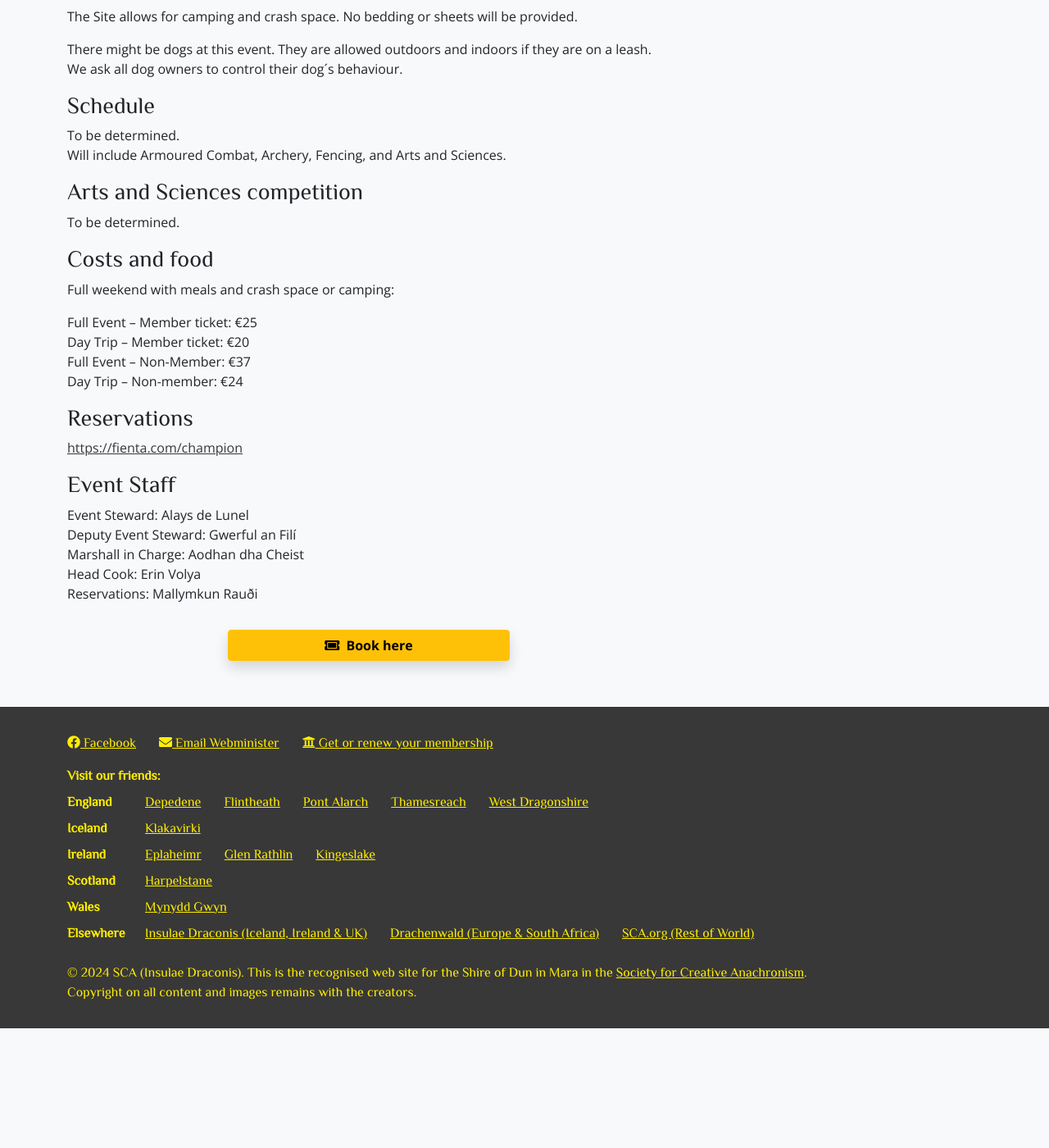
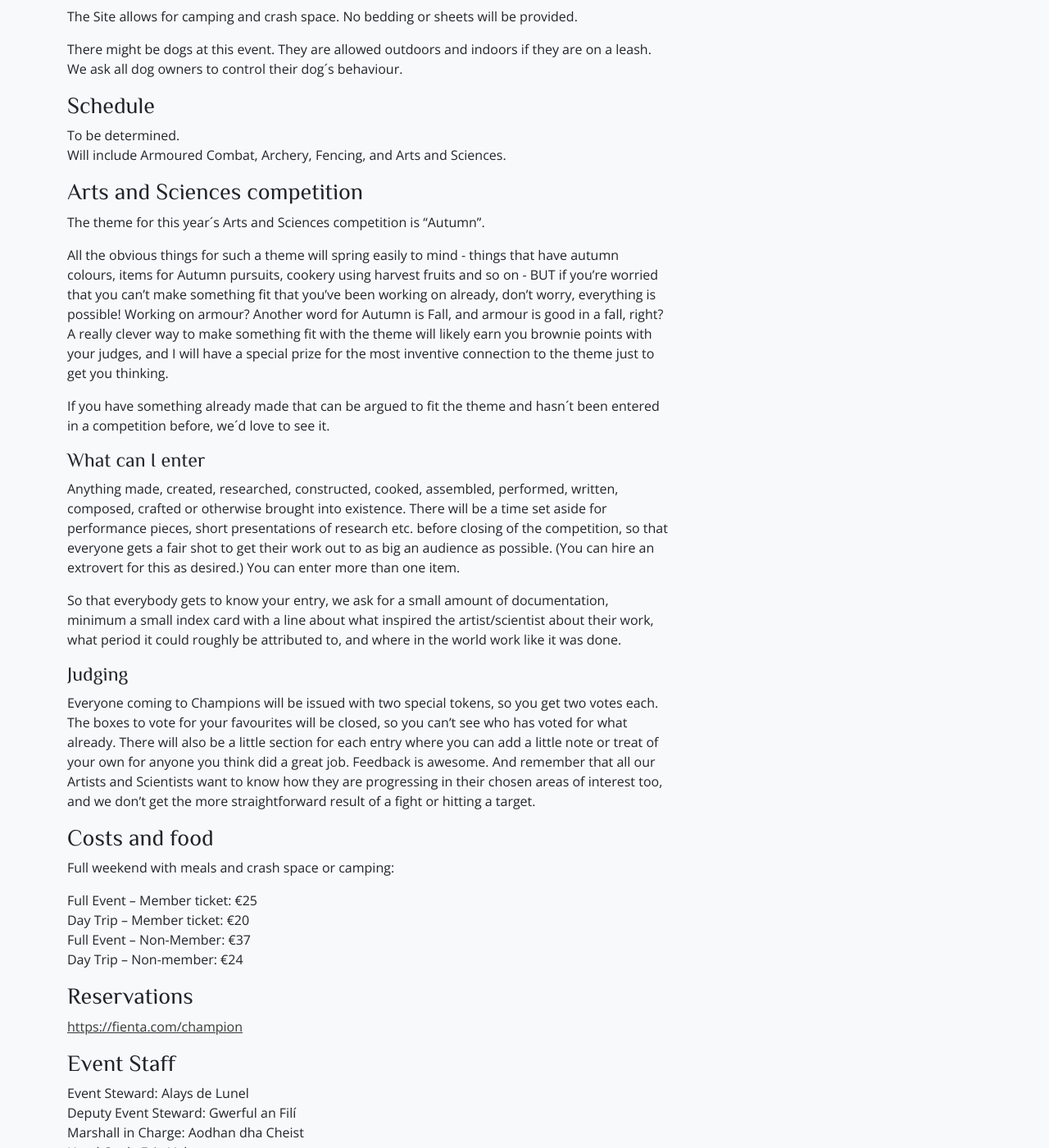
Before and after one commit to drachenwald/dun-in-mara, a Jekyll site: the page built from events/2024/cold/index.md, in a window 1280 px wide and 1400 px high, scrolled down 977 px. Shown: the whole window at 82% size. Built offline with Jekyll 4.4.1, drawn with Linux system fonts in a browser that asks for light colours; comment, search, counter and statistics services are not loaded; before the commit the page ends 2231 px from its top, so only the background shows below that.

Commit message:
A&S Competition Description

```diff
--- a/events/2024/cold/index.md
+++ b/events/2024/cold/index.md
@@ -39,7 +39,22 @@ To be determined.
 Will include Armoured Combat, Archery, Fencing, and Arts and Sciences.
 
 ### Arts and Sciences competition
-To be determined.
+
+The theme for this year´s Arts and Sciences competition is "Autumn".
+
+All the obvious things for such a theme will spring easily to mind - things that have autumn colours, items for Autumn pursuits, cookery using harvest fruits  and so on - BUT if you're worried that you can't make something fit that you've been working on already, don't worry, everything is possible! Working on armour?  Another word for Autumn is Fall, and armour is good in a fall, right?  A really clever way to make something fit with the theme will likely earn you brownie points with your judges, and I will have a special prize for the most inventive connection to the theme just to get you thinking.
+
+If you have something already made that can be argued to fit the theme and hasn´t been entered in a competition before, we´d love to see it.
+
+#### What can I enter
+
+Anything made, created, researched, constructed, cooked, assembled, performed, written, composed, crafted or otherwise brought into existence. There will be a time set aside for performance pieces, short presentations of research etc. before closing of the competition, so that everyone gets a fair shot to get their work out to as big an audience as possible. (You can hire an extrovert for this as desired.) You can enter more than one item.
+
+So that everybody gets to know your entry, we ask for a small amount of documentation, minimum a small index card with a line about what inspired the artist/scientist about their work, what period it could roughly be attributed to, and where in the world work like it was done.
+
+#### Judging
+
+Everyone coming to Champions will be issued with two special tokens, so you get two votes each.  The boxes to vote for your favourites will be closed, so you can't see who has voted for what already.  There will also be a little section for each entry where you can add a little note or treat of your own for anyone you think did a great job.  Feedback is awesome. And remember that all our Artists and Scientists want to know how they are progressing in their chosen areas of interest too, and we don't get the more straightforward result of a fight or hitting a target.
 
 
 ### Costs and food
```
